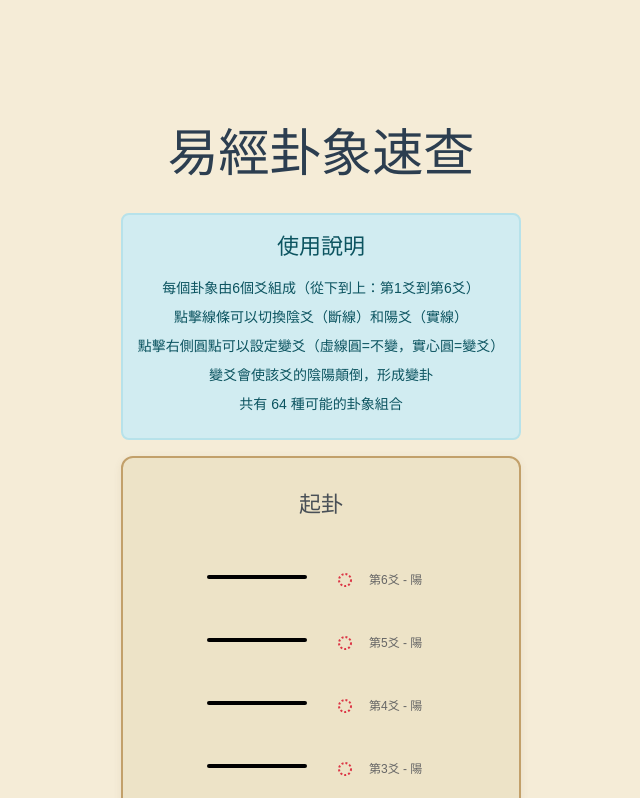
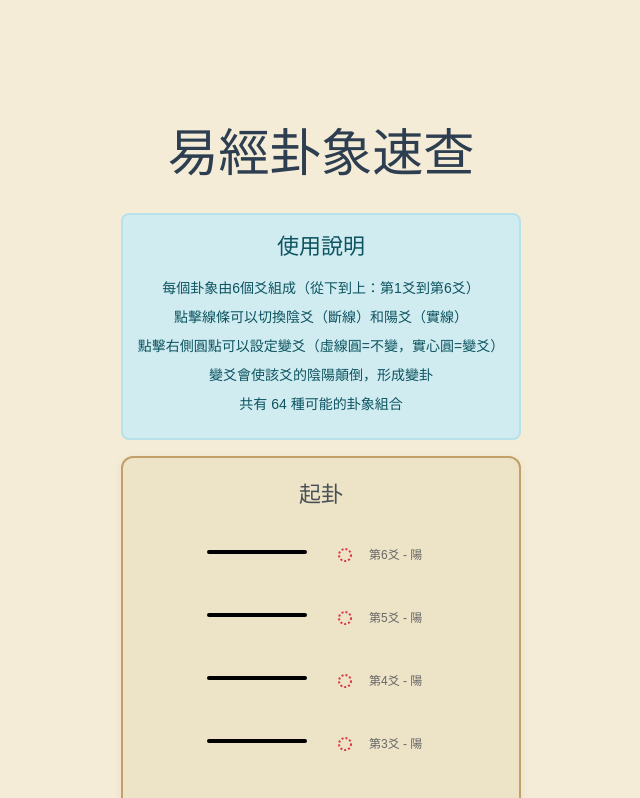
Before and after one commit to tony24681379/iching, a React (Vite) app: page / in a window 1280 px wide. Shown: the top 798 px of the page, without its empty margins (319-959 px from the left). Built offline with nearby package versions, Linux system fonts and the light colour scheme.

Commit message:
fix: fix title css style

```diff
--- a/src/components/ChangedHexagram.css
+++ b/src/components/ChangedHexagram.css
@@ -10,10 +10,10 @@
 
 .iching-changed-title {
   color: #721c24;
-  margin-bottom: 15px;
   text-align: center;
   font-size: 22px;
   font-weight: bold;
+  margin: 0 0 15px 0;
 }
 
 .iching-changed-lines {
--- a/src/components/ChangedHexagram.tsx
+++ b/src/components/ChangedHexagram.tsx
@@ -19,7 +19,7 @@ const ChangedHexagram: React.FC<ChangedHexagramProps> = ({
 }) => {
   return (
     <div className="iching-changed-panel">
-      <h4 className="iching-changed-title">變卦結果</h4>
+      <h3 className="iching-changed-title">變卦結果</h3>
       <div className="iching-changed-lines">
         {info.changedLines.map((_, i, arr) => {
           const idx = arr.length - 1 - i;
--- a/src/components/HexagramDisplay.css
+++ b/src/components/HexagramDisplay.css
@@ -7,18 +7,9 @@
   box-shadow: 0 2px 8px rgba(108, 74, 36, 0.08);
 }
 
-.iching-panel-header {
-  display: flex;
-  justify-content: space-between;
-  align-items: center;
-  margin-bottom: 20px;
-  border-radius: 8px;
-  padding: 10px 16px;
-}
-
 .iching-panel-header-title {
   color: #495057;
-  margin: 0 auto;
+  margin: 0 0 15px 0;
   font-size: 22px;
   font-weight: bold;
   text-align: center;
@@ -58,7 +49,6 @@
   line-height: 1.8;
   color: #2c3e50;
   font-weight: bold;
-  margin-top: 20px;
   text-align: center;
 }
 
--- a/src/components/HexagramDisplay.tsx
+++ b/src/components/HexagramDisplay.tsx
@@ -26,9 +26,7 @@ const HexagramDisplay: React.FC<HexagramDisplayProps> = ({
 }) => {
   return (
     <div className="iching-panel">
-      <div className="iching-panel-header">
-        <h3 className="iching-panel-header-title">起卦</h3>
-      </div>
+      <h3 className="iching-panel-header-title">起卦</h3>
       <div className="iching-lines">
         {[...select].map((_, i) => {
           const idx = select.length - 1 - i;
--- a/src/components/IChing.css
+++ b/src/components/IChing.css
@@ -43,7 +43,8 @@
 
 .hexagram-result {
   line-height: 1.8;
-  margin: 0;
+  margin-top: 20px;
+  margin-bottom: 0;
   font-size: 20px;
 }
 
```
